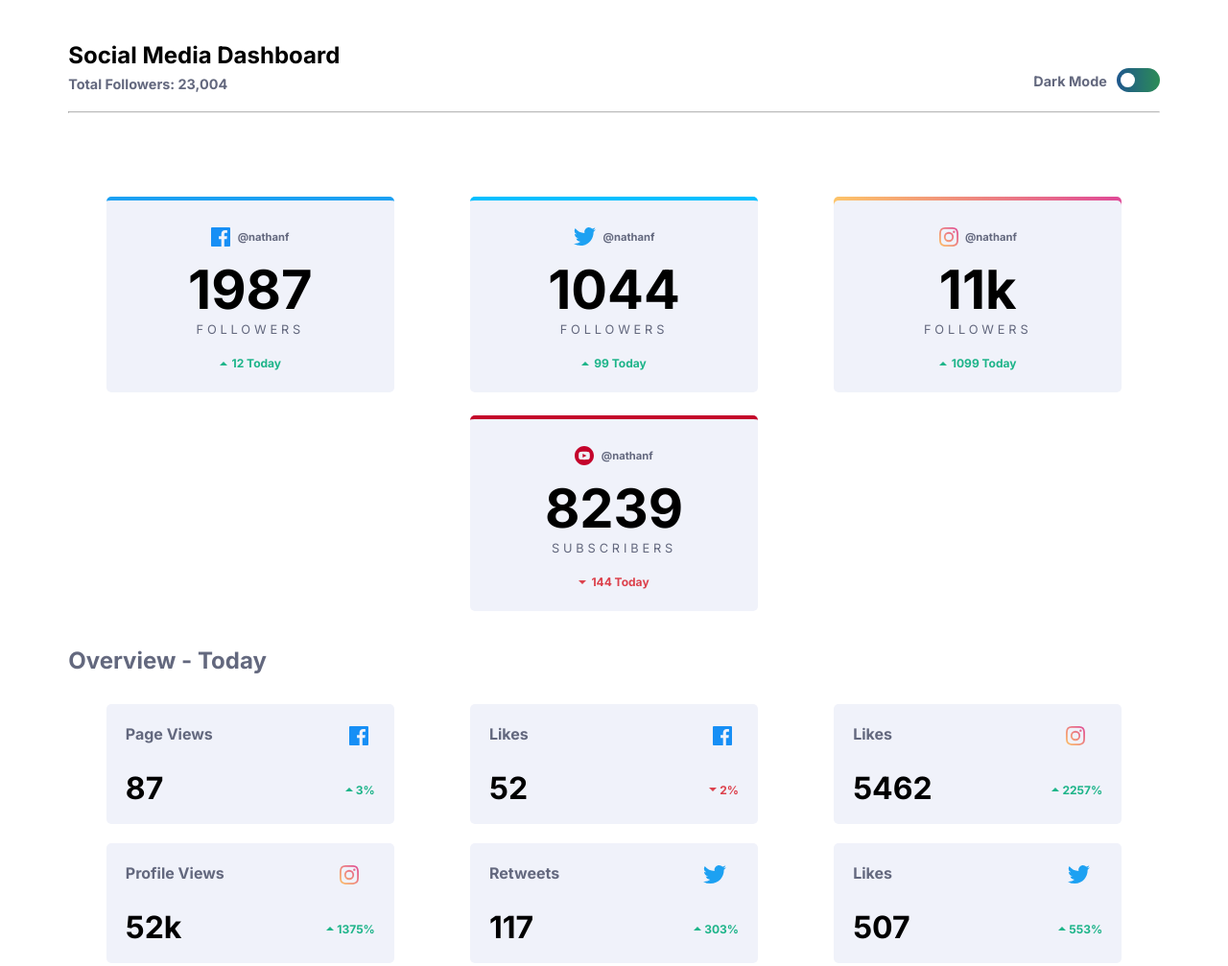
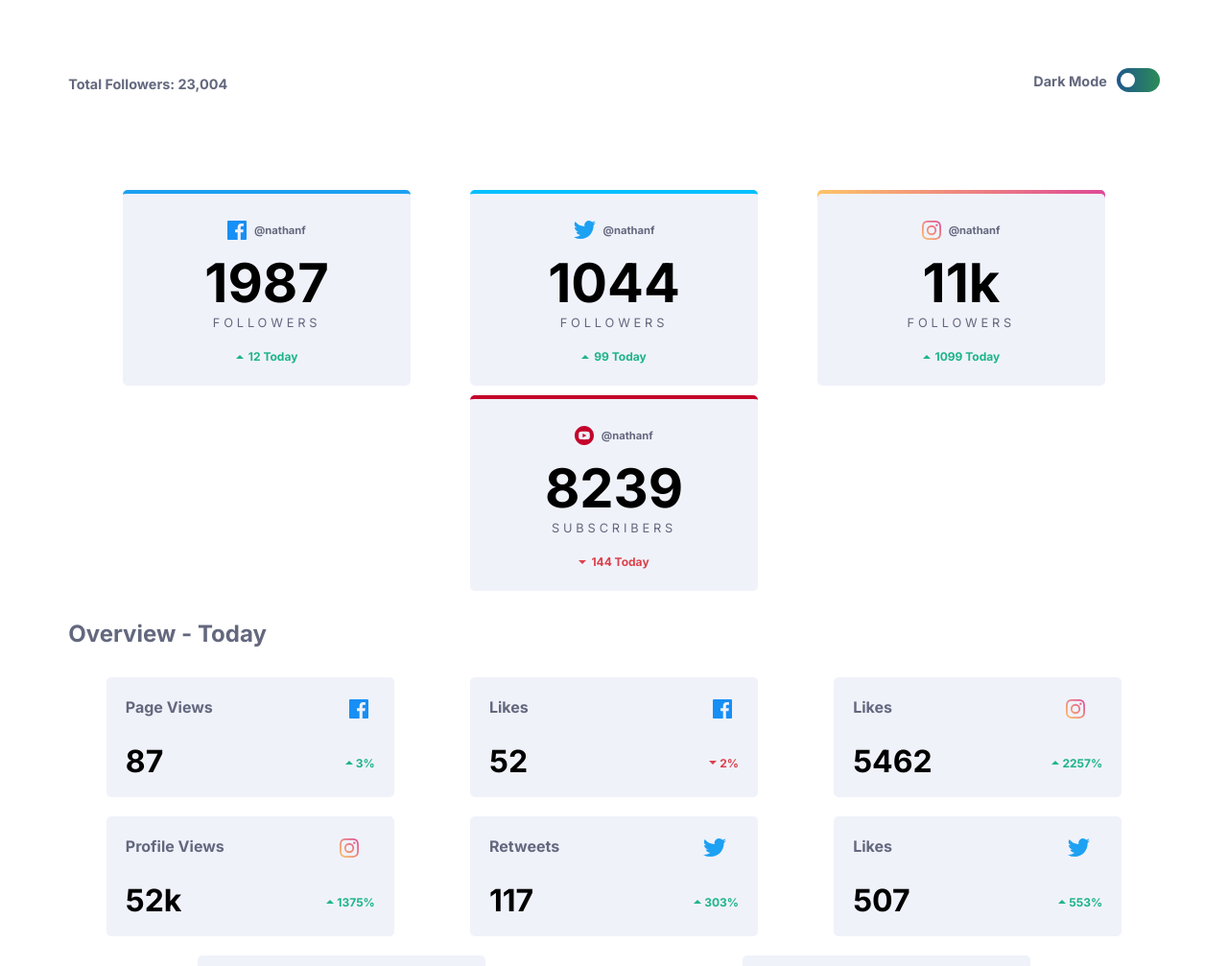
Before and after one commit to dandyson/socialmediadashboard, a plain HTML site: page index.html in a window 1280 px wide. Shown: the top 1007 px of the page at 96% size. Drawn offline with Linux system fonts and the light colour scheme.

Commit message:
fixed spacing and re-arranged CSS file to separate colours for easy future editing

```diff
--- a/css/style.css
+++ b/css/style.css
@@ -1,3 +1,54 @@
+/**** LIGHT THEME COLOURS****/
+
+p {
+    color: hsl(228, 12%, 44%);
+}
+
+nav p {
+    color: hsl(228, 12%, 44%);
+}
+
+#toggleBall {
+    background-color: white;
+}
+
+.cardsLarge {
+    background-color: hsl(227, 47%, 96%);
+}
+
+
+#instaCardCover {
+    background-color: hsl(227, 47%, 96%);
+}
+
+.updateDiv p {
+    color: hsl(163, 72%, 41%);
+}
+
+#overviewTitle {
+    color: hsl(228, 12%, 44%);
+}
+
+.overviewCards {
+    background-color: hsl(227, 47%, 96%);
+}
+
+
+.positiveText {
+    color: hsl(163, 72%, 41%);
+}
+
+.negativeText {
+    color: hsl(356, 69%, 56%);
+}
+
+p.negativetext {
+    color: hsl(356, 69%, 56%)
+}
+
+
+
+
 /* GENERAL */
 
 body {
@@ -11,12 +62,17 @@ body {
 }
 
 p {
-    color: hsl(228, 12%, 44%);
     font-weight: 700;
 }
 
+h1 {
+    color: #fff;
+}
+
 h2 {
-    font-size: 2em;
+    margin: 0;
+    font-size: 3.5em;
+    color: black;
 }
 
 /* NAV */
@@ -31,7 +87,6 @@ nav h1 {
 }
 
 nav p {
-    color: hsl(228, 12%, 44%);
     font-weight: 700;
     font-size: 0.9em;
     margin: 0;
@@ -39,7 +94,7 @@ nav p {
 
 hr.solid {
     margin-top: 20px;
-    border-top: 1px solid #bbb;
+    border-top: 1px solid #252B43;
   }
 
   /* Toggle Div */
@@ -68,17 +123,17 @@ hr.solid {
     margin: 4.5px;
     height: 62%;
     width: 15px;
-    background-color: white;
 }
 
 .ballToRight {
-    translate: 20px;
+    transform: translate(20px);
 }
 /* CARDS LARGE */
 
 /* Cards Design */
 
 .cardsLargeDiv {
+    text-align: center;
     display: flex;
     flex-wrap: wrap;
     justify-content: space-between;
@@ -86,10 +141,9 @@ hr.solid {
 
 .cardsLarge {
     border-radius: 5px;
-        margin: 12px auto;
+    margin: 5px;
     width: 100%;
     height: 200px;
-        background-color: hsl(227, 47%, 96%);
     transition: all 0.2s ease-in-out;
 }
 
@@ -107,15 +161,16 @@ hr.solid {
 
 /* Insta Card */
 #inCard {
+    transition: all 0.2s ease-in-out;
     background-image: linear-gradient(to right, hsl(37, 97%, 70%),hsl(329, 70%, 58%));
 }
 
 #instaCardCover {
+    transition: all 0.2s ease-in-out;
     margin-top: 4px;
     border-radius: 5px;
     width: 100%;
     height: 200px;
-        background-color: hsl(227, 47%, 96%);
 }
 
 #youCard {
@@ -146,7 +201,7 @@ hr.solid {
     justify-content: center;
 }
 
-    .followersDiv h2 {
+.followersDiv h1 {
     font-size: 3.5em;
     font-weight: 700;
     margin: 0;
@@ -160,7 +215,7 @@ hr.solid {
 }
 
 .updateDiv {
-        margin-top: 20px;;
+    margin-top: 20px;
     display: flex;
     justify-content: center;
 }
@@ -173,7 +228,6 @@ hr.solid {
 
 .updateDiv p {
     margin: 0;
-        color: hsl(163, 72%, 41%);
     font-size: 0.75em;
 }
 
@@ -182,12 +236,12 @@ hr.solid {
 #overviewTitle {
     margin-top: 25px;
     font-size: 1.5em;
-        color: hsl(228, 12%, 44%);
     font-weight: 700;
     height: 30px;
 }
 
 .overviewCardsDiv {
+    margin-top: 20px;
     display: flex;
     flex-wrap: wrap;
     justify-content: space-between;
@@ -201,8 +255,12 @@ hr.solid {
     margin: 10px auto;
     width: 100%;
     height: 125px;
-        background-color: hsl(227, 47%, 96%);
     transition: all 0.2s ease-in-out;
+}
+
+.overviewCards h2 {
+    margin-top: 26.560px;
+    font-size: 2em;
 }
 
 .overviewCards:hover {
@@ -231,18 +289,6 @@ hr.solid {
     font-size: 0.75em;
 }
 
-    .positiveText {
-        color: hsl(163, 72%, 41%);
-    }
-
-    .negativeText {
-        color: hsl(356, 69%, 56%);
-    }
-
-    p.negativetext {
-       color: hsl(356, 69%, 56%)
-    }
-
 .overviewCards img {
     margin-right: 0;
     text-align: center;
@@ -254,6 +300,7 @@ hr.solid {
 /* FOOTER */
 
 .attribution {
+    color: white;
     margin-top: 50px;
   font-size: 11px;
   text-align: center;
@@ -271,13 +318,16 @@ margin-top: 50px;
 
     .toggleDiv {
         position: relative;
-    top: -55px;
+        top: -25px;
         cursor: pointer;
         display: flex;
         justify-content: flex-end;
     }
     .toggleDiv p {
         margin-right: 10px;;
+    }
+    hr.solid {
+        display: none;
       }
 
     /* FOLLOWERS SECTION */
@@ -286,7 +336,8 @@ margin-top: 50px;
     }
 
     .cardsLargeDiv {
-        margin-top: 30px;
+        text-align: center;
+        margin-top: 60px;
         display: flex;
         justify-content: space-evenly;
     }
--- a/css/styleDark.css
+++ b/css/styleDark.css
@@ -1,3 +1,63 @@
+/**** DARK THEME COLOURS****/
+
+body {
+/* Permalink - use to edit and share this gradient: https://colorzilla.com/gradient-editor/#20222f+0,20222f+0,1d2029+37 */
+background: #20222f; /* Old browsers */
+background: -moz-linear-gradient(top,  #20222f 0%, #20222f 0%, #1d2029 37%); /* FF3.6-15 */
+background: -webkit-linear-gradient(top,  #20222f 0%,#20222f 0%,#1d2029 37%); /* Chrome10-25,Safari5.1-6 */
+background: linear-gradient(to bottom,  #20222f 0%,#20222f 0%,#1d2029 37%); /* W3C, IE10+, FF16+, Chrome26+, Opera12+, Safari7+ */
+filter: progid:DXImageTransform.Microsoft.gradient( startColorstr='#20222f', endColorstr='#1d2029',GradientType=0 ); /* IE6-9 */
+}
+
+p {
+    color: hsl(228, 34%, 66%);
+}
+
+nav p {
+    color: hsl(228, 12%, 44%);
+}
+
+#toggleBall {
+    background-color: #353A58;
+}
+
+.cardsLarge {
+    background-color: #252B43;
+}
+
+
+#instaCardCover {
+    background-color: #252B43;
+}
+
+.updateDiv p {
+    color: hsl(163, 72%, 41%);
+}
+
+#overviewTitle {
+    color: hsl(228, 12%, 44%);
+}
+
+.overviewCards {
+    background-color: #252B43;
+}
+
+
+.positiveText {
+    color: hsl(163, 72%, 41%);
+}
+
+.negativeText {
+    color: hsl(356, 69%, 56%);
+}
+
+p.negativetext {
+    color: hsl(356, 69%, 56%)
+}
+
+
+
+
 /* GENERAL */
 
 body {
@@ -17,7 +77,6 @@ filter: progid:DXImageTransform.Microsoft.gradient( startColorstr='#20222f', end
 }
 
 p {
-    color: hsl(228, 34%, 66%);
     font-weight: 700;
 }
 
@@ -43,7 +102,6 @@ nav h1 {
 }
 
 nav p {
-    color: hsl(228, 12%, 44%);
     font-weight: 700;
     font-size: 0.9em;
     margin: 0;
@@ -80,7 +138,6 @@ hr.solid {
     margin: 4.5px;
     height: 62%;
     width: 15px;
-    background-color: #353A58;
 }
 
 .ballToRight {
@@ -91,7 +148,7 @@ hr.solid {
 /* Cards Design */
 
 .cardsLargeDiv {
-
+    text-align: center;
     display: flex;
     flex-wrap: wrap;
     justify-content: space-between;
@@ -99,10 +156,9 @@ hr.solid {
 
 .cardsLarge {
     border-radius: 5px;
-        margin: 12px auto;
+    margin: 5px;
     width: 100%;
     height: 200px;
-        background-color: #252B43;
     transition: all 0.2s ease-in-out;
 }
 
@@ -130,7 +186,6 @@ hr.solid {
     border-radius: 5px;
     width: 100%;
     height: 200px;
-        background-color: #252B43;
 }
 
 #youCard {
@@ -188,7 +243,6 @@ hr.solid {
 
 .updateDiv p {
     margin: 0;
-        color: hsl(163, 72%, 41%);
     font-size: 0.75em;
 }
 
@@ -197,7 +251,6 @@ hr.solid {
 #overviewTitle {
     margin-top: 25px;
     font-size: 1.5em;
-        color: hsl(228, 12%, 44%);
     font-weight: 700;
     height: 30px;
 }
@@ -217,7 +270,6 @@ hr.solid {
     margin: 10px auto;
     width: 100%;
     height: 125px;
-        background-color: #252B43;
     transition: all 0.2s ease-in-out;
 }
 
@@ -250,18 +302,6 @@ hr.solid {
 .overviewRight p {
     margin-top: 35px;
     font-size: 0.75em;
-    }
-
-    .positiveText {
-        color: hsl(163, 72%, 41%);
-    }
-
-    .negativeText {
-        color: hsl(356, 69%, 56%);
-    }
-
-    p.negativetext {
-       color: hsl(356, 69%, 56%)
 }
 
 .overviewCards img {
@@ -311,6 +351,7 @@ hr.solid {
     }
 
     .cardsLargeDiv {
+        text-align: center;
         margin-top: 60px;
         display: flex;
         justify-content: space-evenly;
```
Lines whose indentation alone changed are shown as unchanged.
